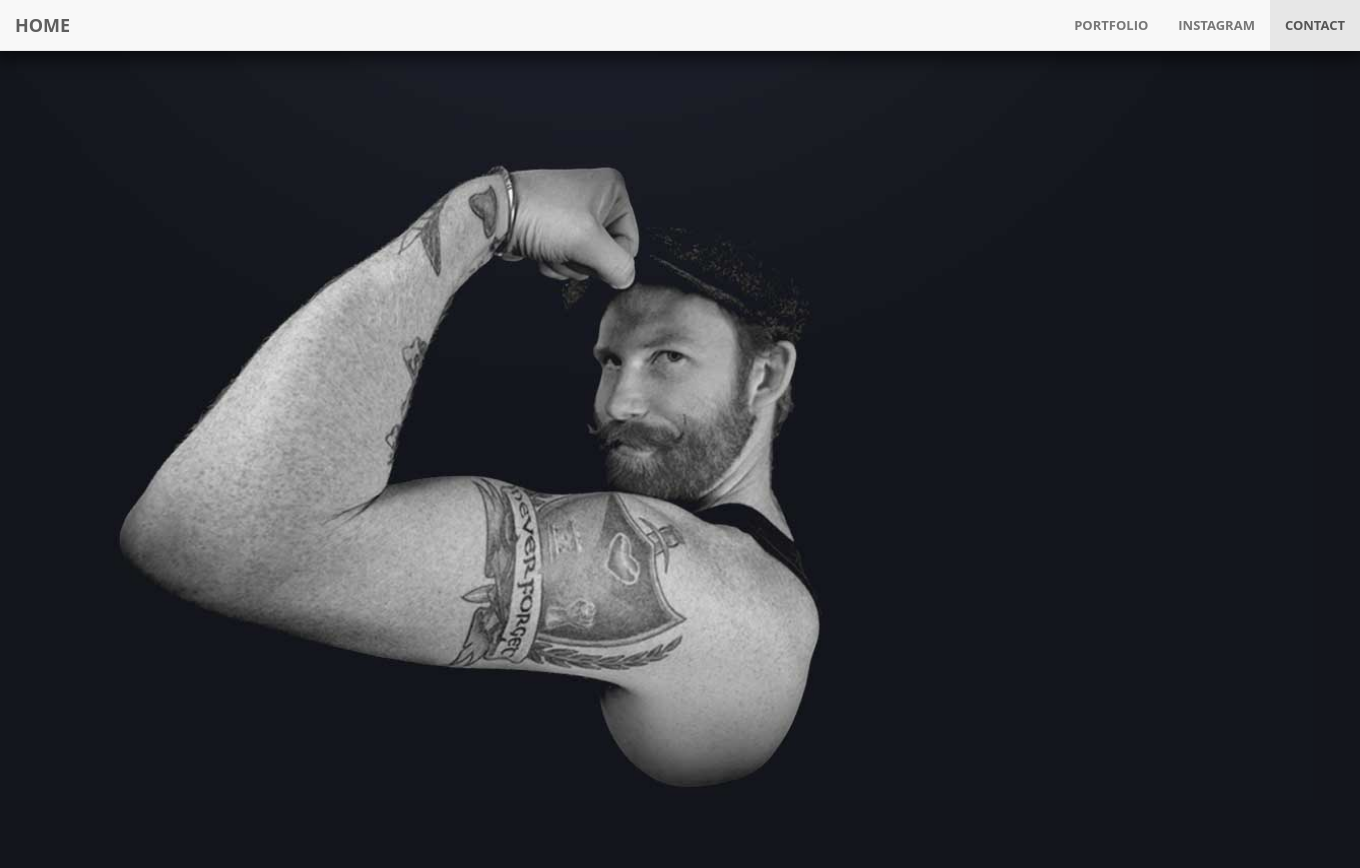
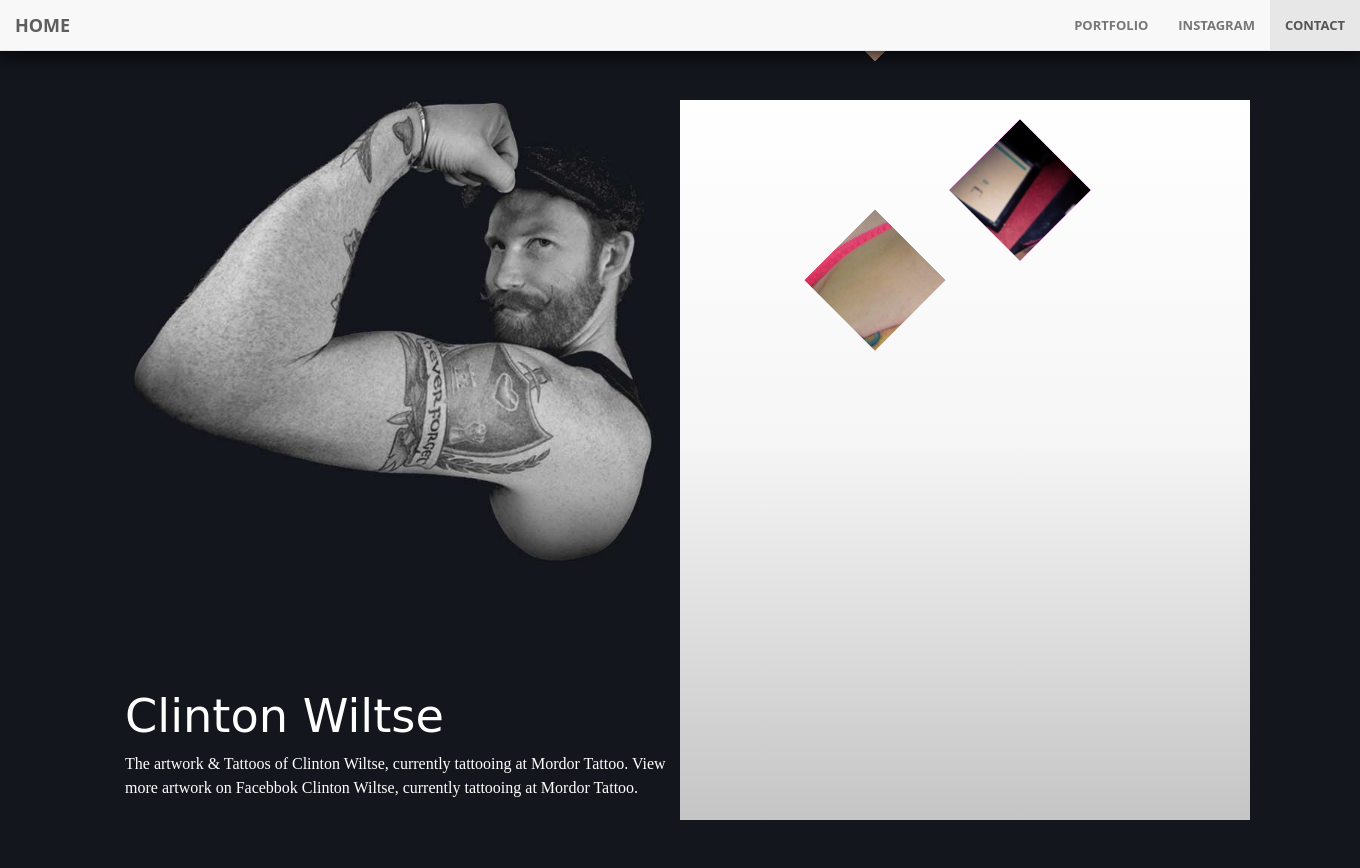
Before and after one commit to crabstance/artbyclinton.com, a PHP site: page / in a window 1360 px wide. Shown: the top 868 px of the page. Run offline with PHP 8.4, Linux system fonts and the light colour scheme; some libraries are stand-ins or nearby versions; some web fonts are replaced.

Commit message:
started work on mini portfolio

```diff
--- a/css/skin.css
+++ b/css/skin.css
@@ -2,22 +2,25 @@
 site background color
 */
 html, body {
-	background-color:#13151c;
+	background-color:#13161d;
 }
-
-#header {
+#header .col-md-6:first-child {
 	background: url('../img/clinton.jpg') left top no-repeat;
 	background-size: contain;
 }
-
-#header .portfolio-mini {
-	/* Permalink - use to edit and share this gradient: http://colorzilla.com/gradient-editor/#f2f5f6+0,c8d7dc+100 */
-	background: rgb(242,245,246); /* Old browsers */
-	background: -moz-linear-gradient(top,  rgba(242,245,246,1) 0%, rgba(200,215,220,1) 100%); /* FF3.6+ */
-	background: -webkit-gradient(linear, left top, left bottom, color-stop(0%,rgba(242,245,246,1)), color-stop(100%,rgba(200,215,220,1))); /* Chrome,Safari4+ */
-	background: -webkit-linear-gradient(top,  rgba(242,245,246,1) 0%,rgba(200,215,220,1) 100%); /* Chrome10+,Safari5.1+ */
-	background: -o-linear-gradient(top,  rgba(242,245,246,1) 0%,rgba(200,215,220,1) 100%); /* Opera 11.10+ */
-	background: -ms-linear-gradient(top,  rgba(242,245,246,1) 0%,rgba(200,215,220,1) 100%); /* IE10+ */
-	background: linear-gradient(to bottom,  rgba(242,245,246,1) 0%,rgba(200,215,220,1) 100%); /* W3C */
-	filter: progid:DXImageTransform.Microsoft.gradient( startColorstr='#f2f5f6', endColorstr='#c8d7dc',GradientType=0 ); /* IE6-9 */
+#header .col-md-6:first-child h1 {
+	color:#fff;
 }
+#header .col-md-6:first-child div p {
+	color:#fff;
+}
+#header .col-md-6:last-child {
+	background: rgba(255,255,255,1);
+	background: -moz-linear-gradient(top, rgba(255,255,255,1) 0%, rgba(246,246,246,1) 47%, rgba(197,197,197,1) 100%);
+	background: -webkit-gradient(left top, left bottom, color-stop(0%, rgba(255,255,255,1)), color-stop(47%, rgba(246,246,246,1)), color-stop(100%, rgba(197,197,197,1)));
+	background: -webkit-linear-gradient(top, rgba(255,255,255,1) 0%, rgba(246,246,246,1) 47%, rgba(197,197,197,1) 100%);
+	background: -o-linear-gradient(top, rgba(255,255,255,1) 0%, rgba(246,246,246,1) 47%, rgba(197,197,197,1) 100%);
+	background: -ms-linear-gradient(top, rgba(255,255,255,1) 0%, rgba(246,246,246,1) 47%, rgba(197,197,197,1) 100%);
+	background: linear-gradient(to bottom, rgba(255,255,255,1) 0%, rgba(246,246,246,1) 47%, rgba(197,197,197,1) 100%);
+	filter: progid:DXImageTransform.Microsoft.gradient( startColorstr='#ffffff', endColorstr='#c5c5c5', GradientType=0 );
+}
--- a/css/structure.css
+++ b/css/structure.css
@@ -1,4 +1,54 @@
+.last-in-row {
+	clear:right;
+}
+.first-in-row {
+	clear:left;
+}
 #header {
 	min-height:800px;
+}
+#header .col-md-6:first-child {
+	position:relative;
+	min-height:720px;
+}
+
+#header .col-md-6:first-child div {
+	position:absolute;
+	bottom:0;
+}
+
+#header .col-md-6:last-child {
+	position:relative;
+	height:720px;
+}
+#header .col-md-6:last-child ul {
+	position: relative;
+	top: 40px; left: 130px;
+	width:100%
+	margin:0;
+	padding:0;
+}
+#header .col-md-6:last-child ul li {
+	position:absolute;
+	float:left;
+	width:100px;
+	height:100px;
+	overflow:hidden;
+    	-ms-transform: rotate(45deg); /* IE 9 */
+    	-webkit-transform: rotate(45deg); /* Safari */
+    	transform: rotate(45deg);
+    	top:-200px;
+}
+#header .col-md-6:last-child ul li:nth-child(1) {
+	top:0;
+	left:145px;
+	border:#ff00ff solid 1px;
+}
+#header .col-md-6:last-child ul li:nth-child(2) {
+top:0;
+	left:145px
+}
+#header .col-md-6:last-child ul li:nth-child(3) {
+	top:90px;
 
 }
--- a/index.html
+++ b/index.html
@@ -81,11 +81,31 @@
 	<section id="header">
 		<div class="container">
 			<div class="col-md-6">
+				<div>
+					<h1>Clinton Wiltse</h1>
+					<p>The artwork & Tattoos of Clinton Wiltse, currently tattooing at Mordor Tattoo. View more artwork on Facebbok Clinton Wiltse, currently tattooing at Mordor Tattoo.</p>
+				</div>
+			</div>
+			<div class="col-md-6">
+
+				<ul>
+					<li><img src="img/portfolio/1.jpg" width="320" height="320"/></li>
+					<li class="last-in-row"><img src="img/portfolio/2.jpg" width="320" height="320"/></li>
+					<li class="first-in-row"><img src="img/portfolio/3.jpg" width="320" height="320"/></li>
+					<li><img src="img/portfolio/4.jpg" width="320" height="320"/></li>
+					<li><img src="img/portfolio/5.jpg" width="320" height="320"/></li>
+					<li><img src="img/portfolio/6.jpg" width="320" height="320"/></li>
+					<li><img src="img/portfolio/7.jpg" width="320" height="320"/></li>
+					<li><img src="img/portfolio/8.jpg" width="320" height="320"/></li>
+					<li><img src="img/portfolio/9.jpg" width="320" height="320"/></li>
+					<li><img src="img/portfolio/10.jpg" width="320" height="320"/></li>
+					<li><img src="img/portfolio/11.jpg" width="320" height="320"/></li>
+					<li><img src="img/portfolio/12.jpg" width="320" height="320"/></li>
+					<li><img src="img/portfolio/13.jpg" width="320" height="320"/></li>
+				</ul>
 
 			</div>
-			<div class="col-md-6" id="portfolio-mini">
-			</div>
-		</div>
+		</div><!--/ container -->
 	</section>
 
 
```
Also changed, not shown: img/clinton.jpg.
